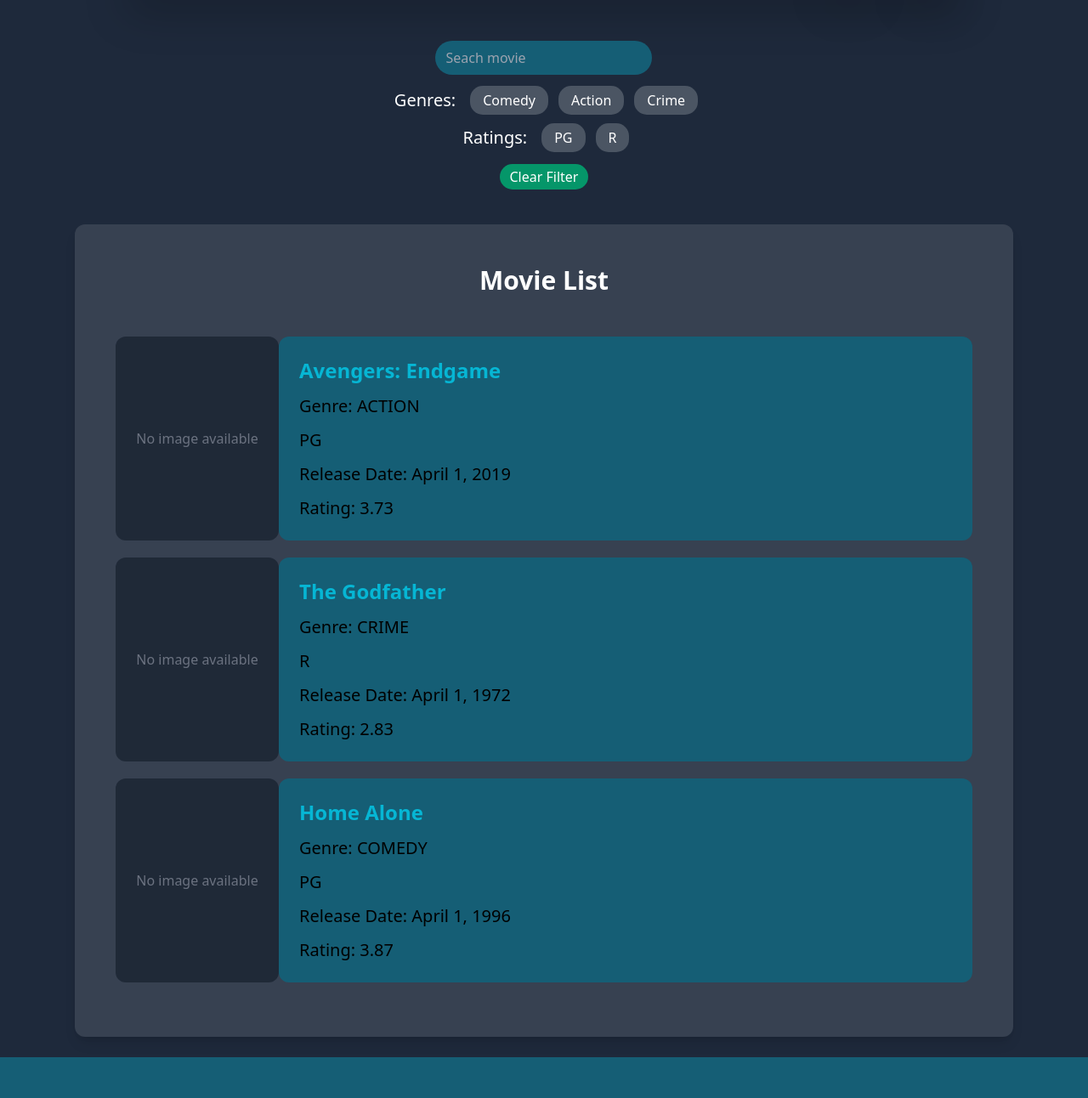
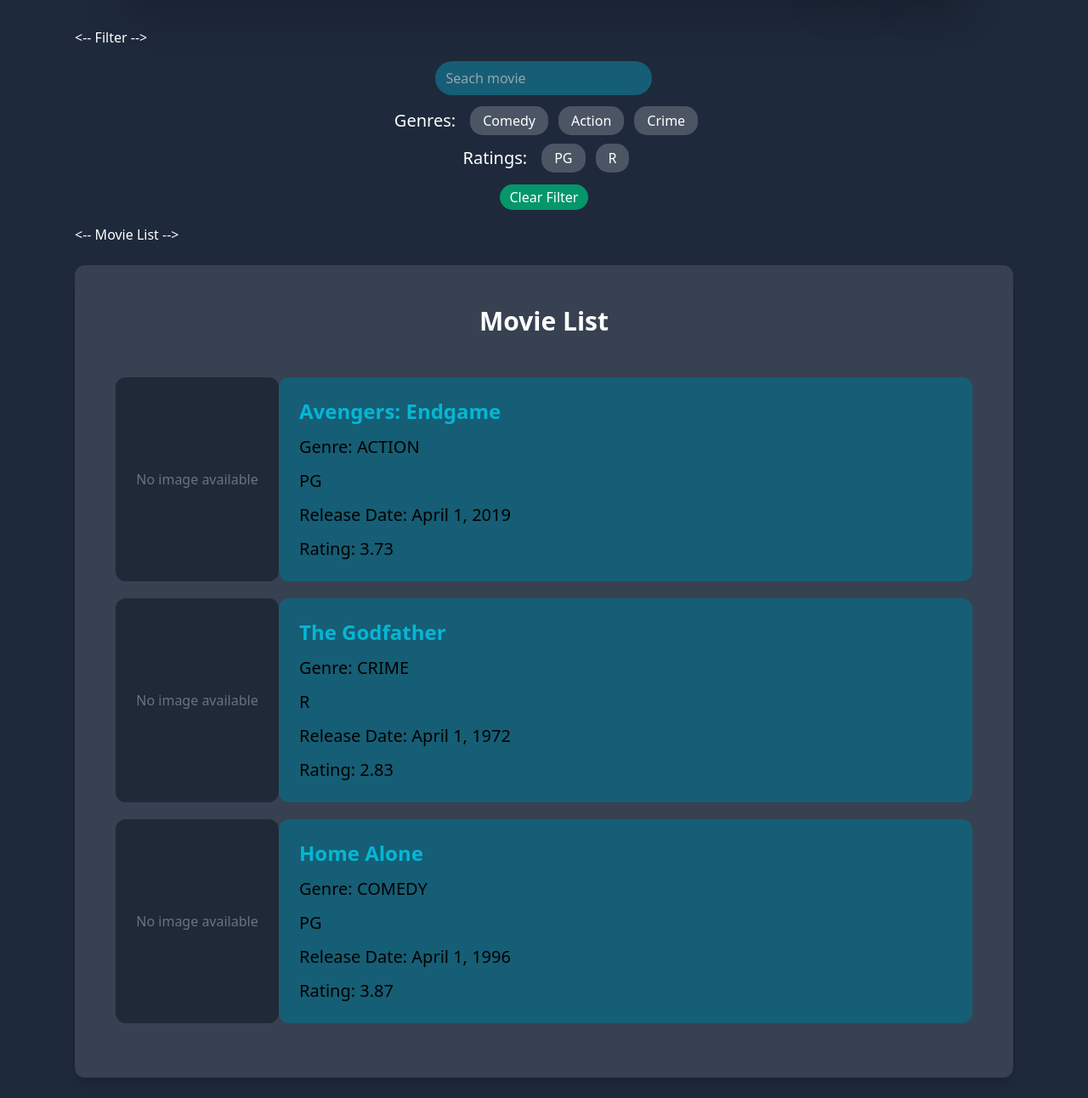
Before and after one commit to CodeBlack04/coding-test-visionary, a Django app: page / in a window 1280 px wide. Shown: the part 76-1368 px from the top of the page at 85% size. Before the commit the page ends 1320 px from the top, so only its background shows below. Run offline with Django 5.2, Linux system fonts and the light colour scheme; data comes from the database, SQL or seed files in the repository; style sheets or scripts are compiled from the project's sources; parts of the project's set-up code (start-up, migrations or seed data) failed here and were passed over.

Commit message:
Update home.html

```diff
--- a/core/templates/core/home.html
+++ b/core/templates/core/home.html
@@ -41,6 +41,9 @@
 {% endblock %}
 
 {% block content %}
+
+<-- Filter -->
+
 <div class="w-3/5 mx-auto px-10 py-2 text-center">
     <form method="get" action=".">
         <input name="query" value="{{query}}" type="text" class="my-2 py-2 px-3 bg-cyan-800 rounded-full" placeholder="Seach movie">
@@ -71,6 +74,8 @@
     </div>
 
 </div>
+
+<-- Movie List -->
 
 <div class="mt-6 py-12 bg-gray-700 rounded-xl shadow-lg">
     <h1 class="mb-8 text-3xl font-semibold text-center">Movie List</h1>
```
